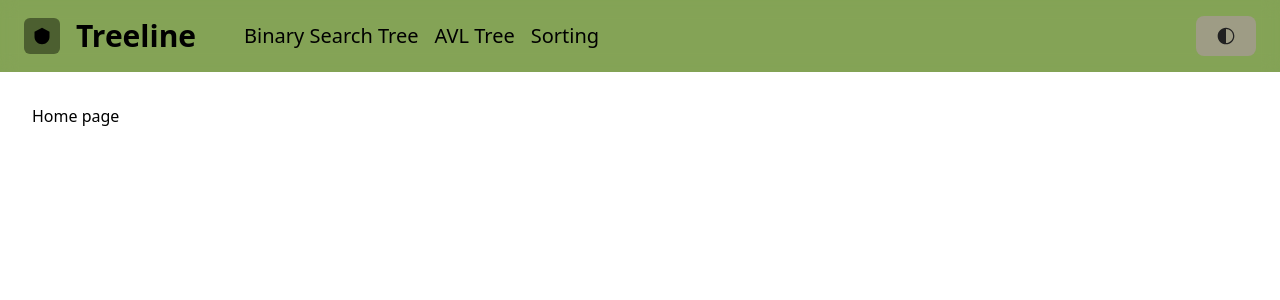
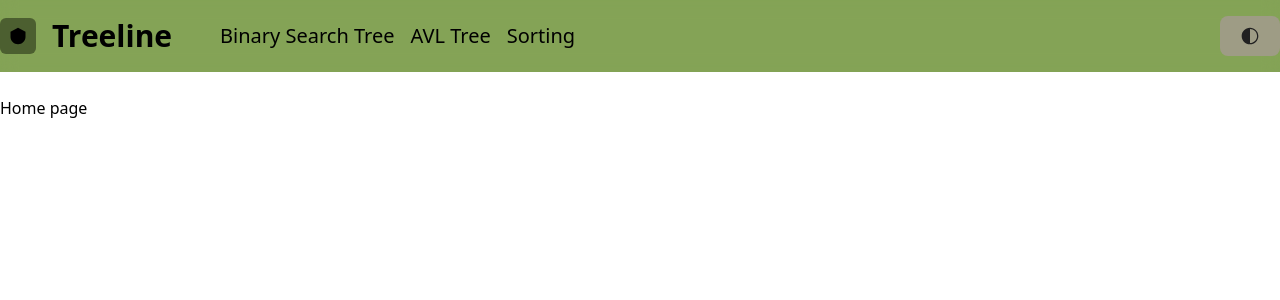
Before and after one commit to Kkobarii/Treeline, a SvelteKit app: page / in a window 1280 px wide. Shown: the top 300 px of the page. Built offline with nearby package versions, Linux system fonts and the light colour scheme.

Commit message:
Better looking scrollbar

```diff
--- a/src/app.css
+++ b/src/app.css
@@ -134,3 +134,16 @@ button:disabled {
 	opacity: 0.5;
 	cursor: auto;
 }
+
+#operation-info::-webkit-scrollbar {
+  width: 10px;
+  height: 10px;
+}
+
+#operation-info::-webkit-scrollbar-thumb {
+  background: rgba(90, 90, 90);
+}
+
+#operation-info::-webkit-scrollbar-track {
+  background: rgba(0, 0, 0, 0.2);
+}
--- a/src/lib/data-structures/controls/OperationControls.svelte
+++ b/src/lib/data-structures/controls/OperationControls.svelte
@@ -102,10 +102,10 @@
 <div class="flex min-h-0 flex-1 flex-col gap-2">
 	<h2 class="flex-none text-xl font-semibold">Operation Info</h2>
 
-	<div class="flex-1 overflow-y-auto">
+	<div class="flex-1 overflow-y-auto" id="operation-info">
 		<ul class="flex flex-col gap-2">
 			{#each operations as op}
-				<li class="{operations[currentOperation] === op ? 'bg-gray-300' : 'bg-gray-200'} mb-2 rounded p-2 text-sm">
+				<li class="{operations[currentOperation] === op ? 'bg-gray-300' : 'bg-gray-200'} rounded p-2 text-sm mr-1">
 					{op.operation}
 					{#if operations[currentOperation] === op}
 						<ul>
--- a/src/routes/+layout.svelte
+++ b/src/routes/+layout.svelte
@@ -9,7 +9,7 @@
 <ModeWatcher />
 
 <nav class="bg-primary-light w-full">
-	<div class="mx-auto flex max-w-7xl items-center gap-6 px-6 py-4 backdrop-blur-sm">
+	<div class="container mx-auto flex items-center gap-6 py-4 backdrop-blur-sm">
 		<a
 			href="/"
 			class="flex items-center gap-3 no-underline"
@@ -54,7 +54,7 @@
 </nav>
 
 <div class="bg-grey-50">
-	<main class="mx-auto min-h-[calc(100vh-72px)] max-w-7xl items-center p-8">
+	<main class="container mx-auto mt-6">
 		{@render children?.()}
 	</main>
 </div>
```
